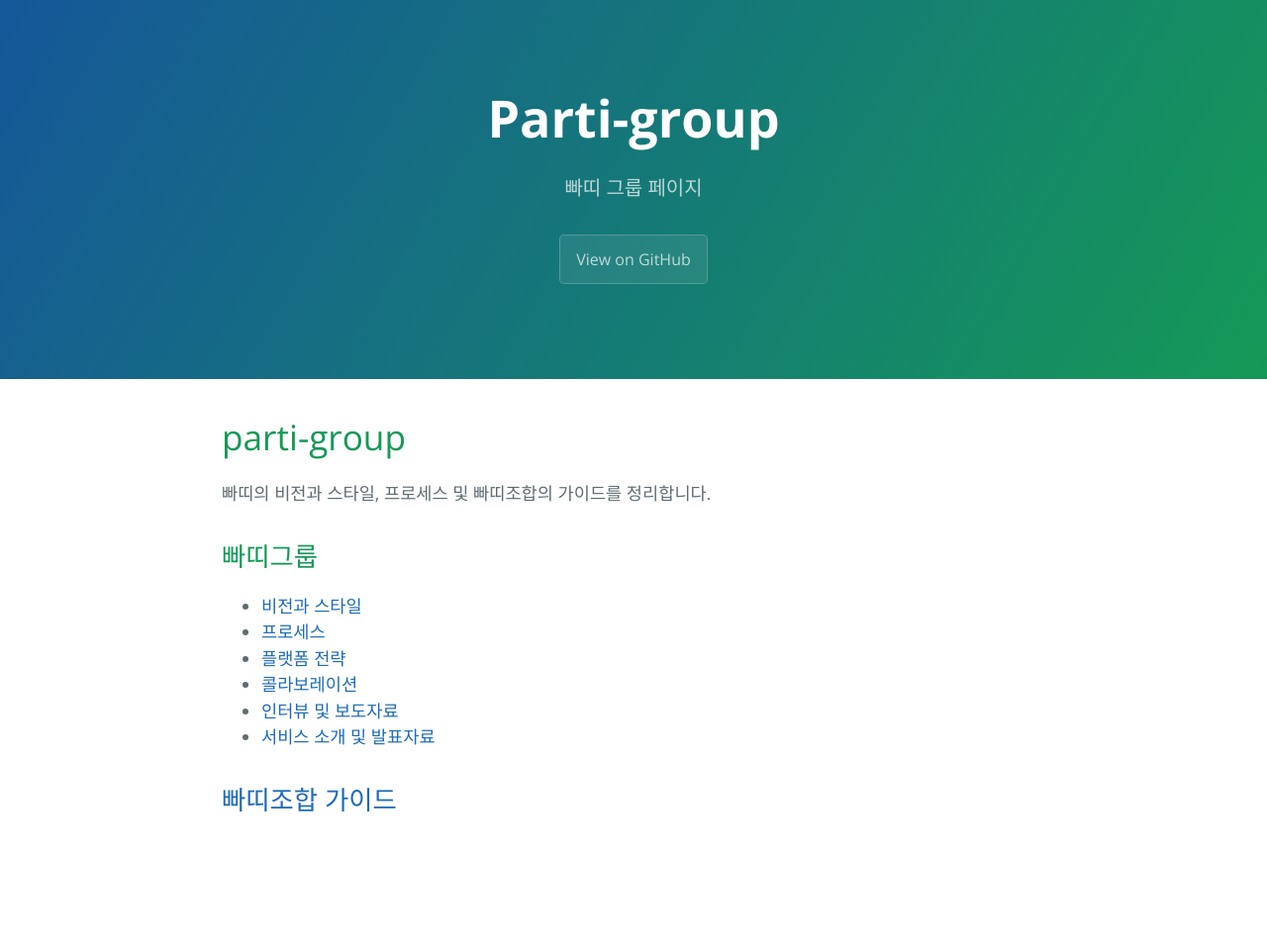
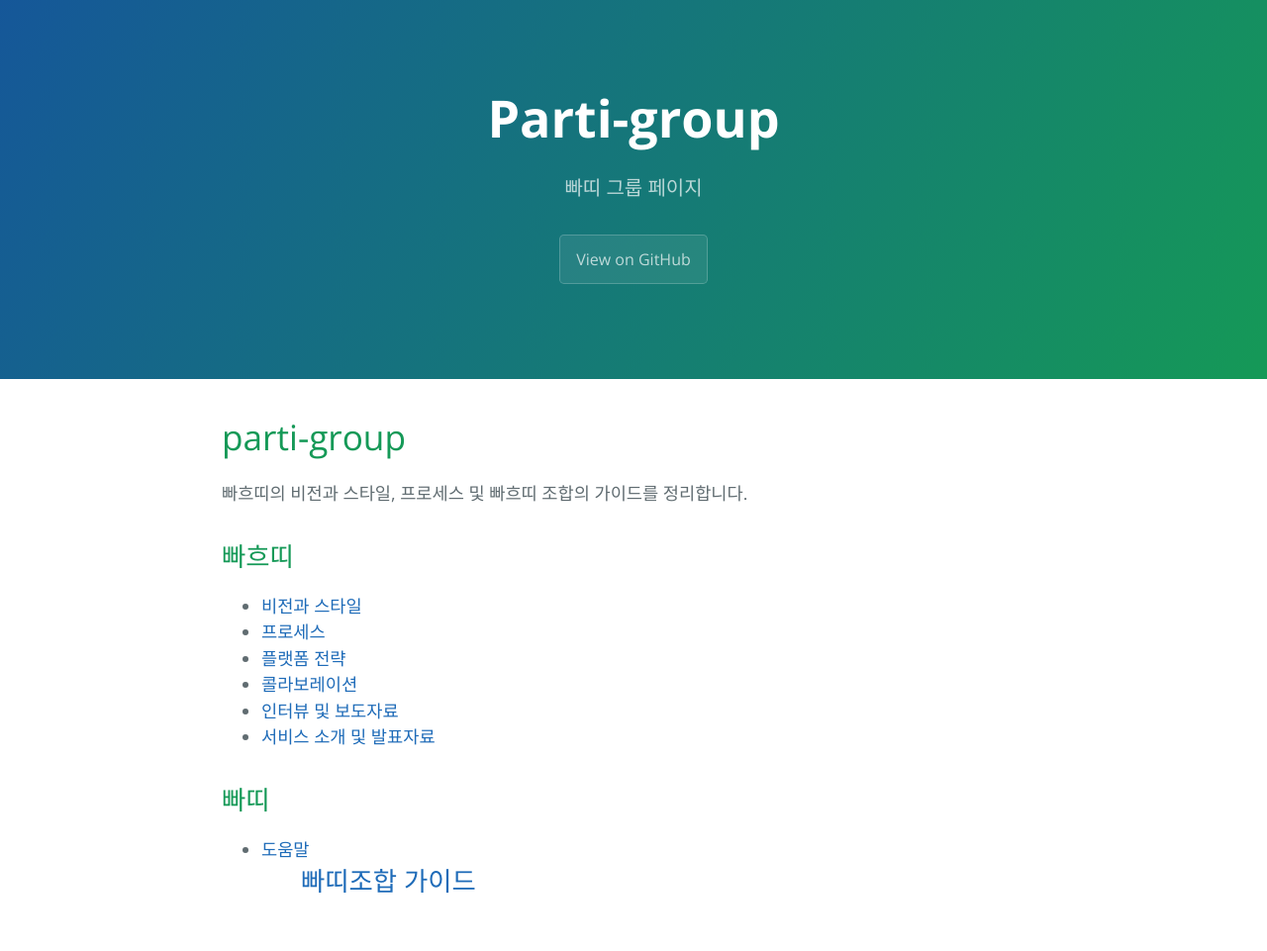
Before and after one commit to parti-coop/parti-group, a Jekyll site: the page built from index.html, in a window 1280 px wide. Shown: the whole page at 99% size. Built offline with Jekyll 4.4.1, drawn with Linux system fonts in a browser that asks for light colours; before the commit the page ends 900 px from its top, so only the background shows below that.

Commit message:
Updated index.html

```diff
--- a/index.html
+++ b/index.html
@@ -1,12 +1,13 @@
 ---
 layout: default
+published: true
 ---
 
 <h1>parti-group</h1>
 
-<p>빠띠의 비전과 스타일, 프로세스 및 빠띠조합의 가이드를 정리합니다.</p>
+<p>빠흐띠의 비전과 스타일, 프로세스 및 빠흐띠 조합의 가이드를 정리합니다.</p>
 
-<h2>빠띠그룹</h2>
+<h2>빠흐띠</h2>
 
 <ul>
 	<li><a href="/docs/vision-style/">비전과 스타일</a></li>
@@ -18,4 +19,10 @@ layout: default
 
 </ul>
 
+<h2>빠띠</h2>
+
+<ul>
+	<li><a href="/docs/help/">도움말</a></li>
+<ul>
+
 <h2><a href="/docs/union-guide/">빠띠조합 가이드</a></h2>
```
